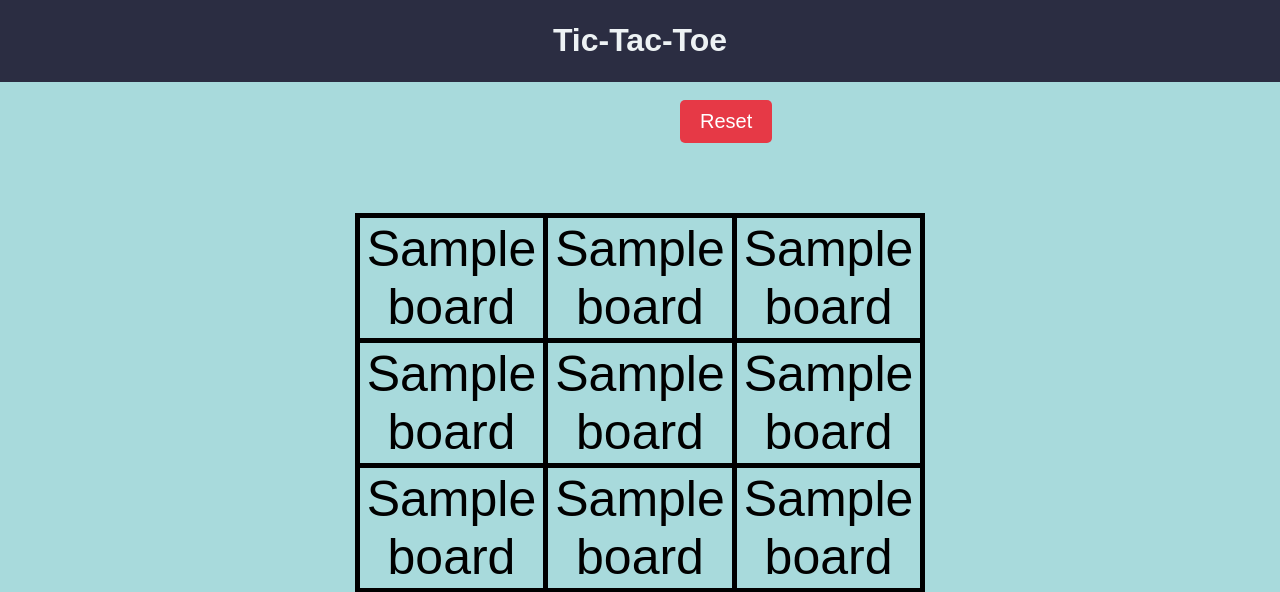
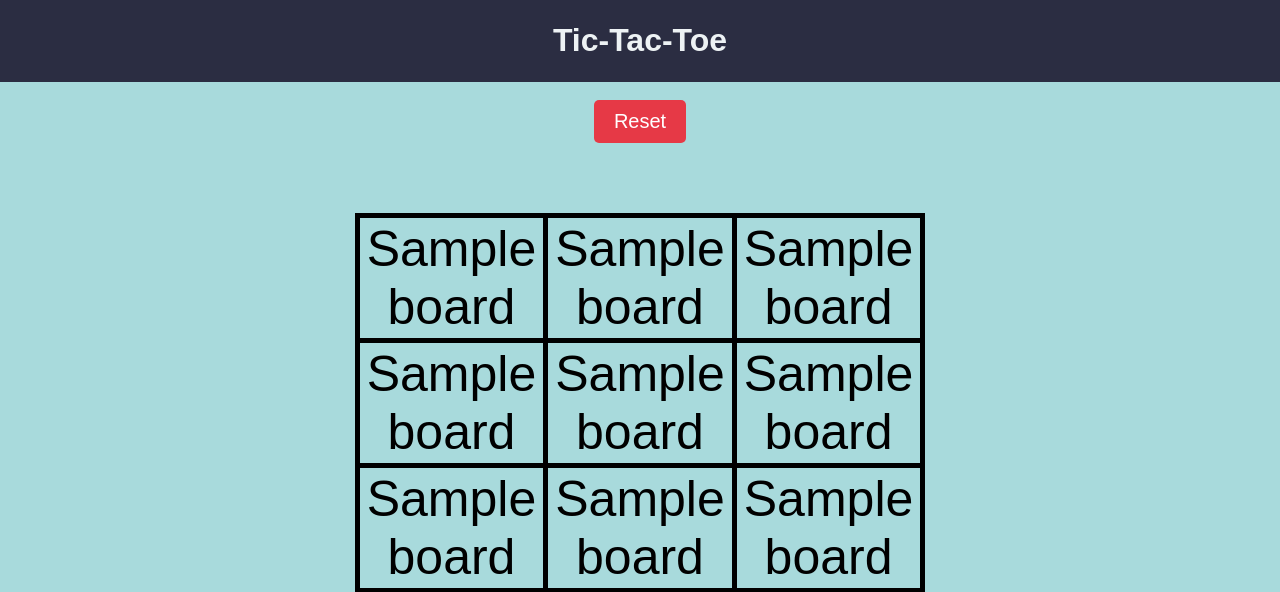
Before and after one commit to sanjv12/tictactoe, a Flask app: template templates/index.html in a window 1280 px wide. Shown: the top 592 px of the page. Run offline with Flask 3, Linux system fonts and the light colour scheme; the template is opened without the code that fills it: most values are stand-ins (such as "Sample title", 1, 10 or a date in 2020).

Commit message:
Update style.css

```diff
--- a/static/style.css
+++ b/static/style.css
@@ -119,6 +119,6 @@ input[type="text"] {
 }
 .trybtn{
     /* margin-left: 40%; */
-    padding-left: 680px;
+      text-align: center;
 
 }
```
